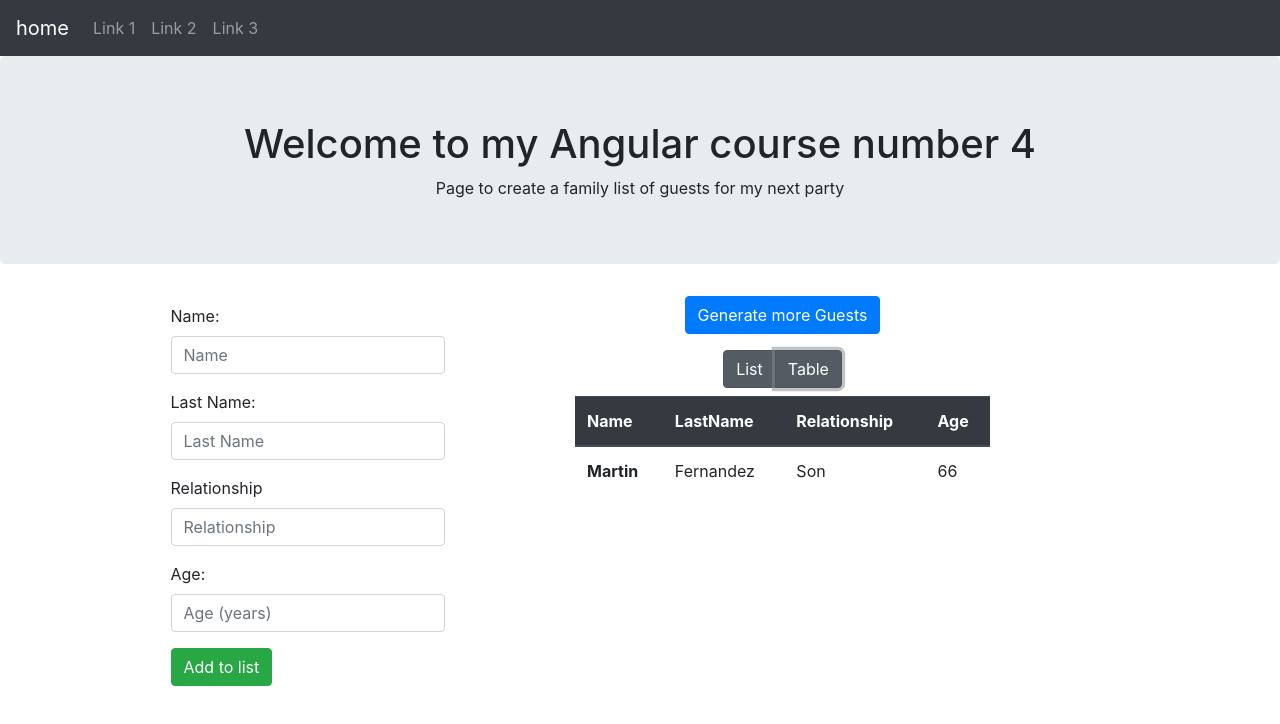
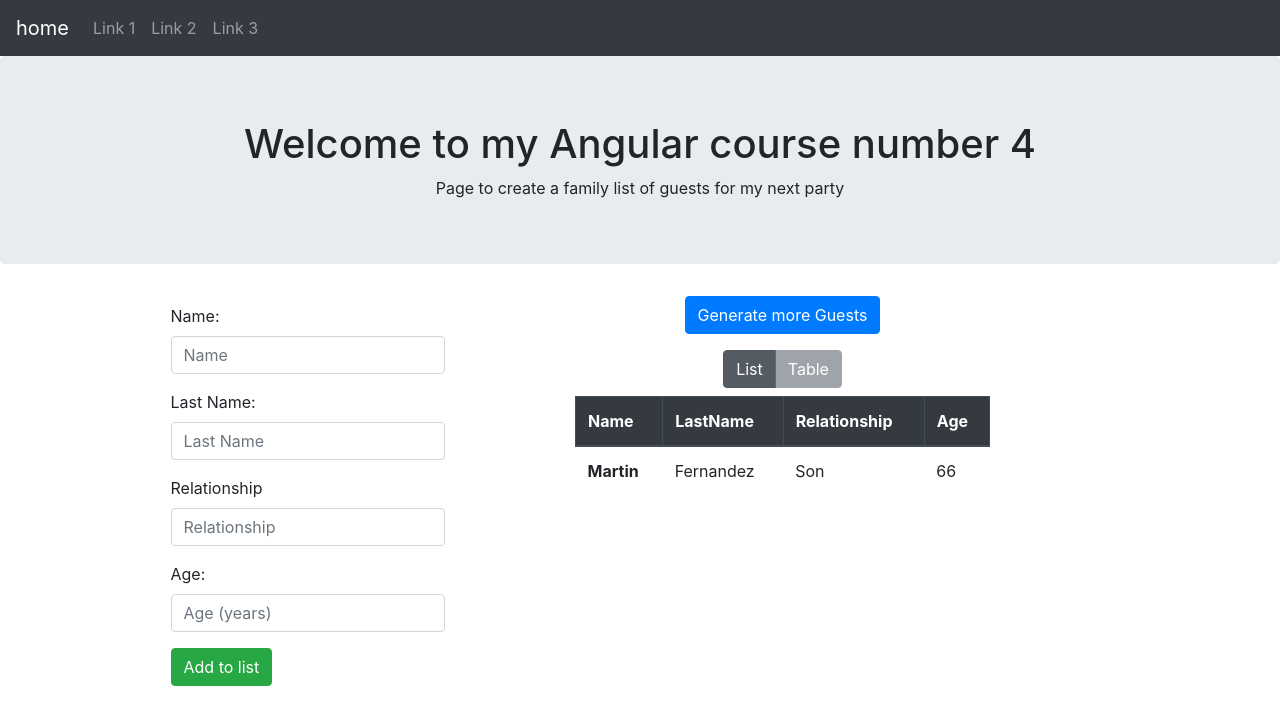
Before and after one commit to juanpa800/Curso-Angular-Parte4, an Angular app: page / in a window 1280 px wide. Both pictures are taken after a click on the button "Table". Shown: the top 724 px of the page. Built offline with nearby package versions, Linux system fonts and the light colour scheme.

Commit message:
Ok table and list button

```diff
--- a/src/app/app.component.html
+++ b/src/app/app.component.html
@@ -61,9 +61,9 @@
           <div class="row mb-2">
             <div class="col d-flex justify-content-center">
               <div class="btn-group btn-group-toggle" data-toggle="buttons">
-                <button class="btn btn-secondary active" name="viewList" id="viewList" checked (click)="changeView()">
+                <button class="btn btn-secondary active" name="viewList" id="viewList" checked (click)="changeView()" [disabled]=tableDisabled>
                   List</button>
-                <button class="btn btn-secondary" name="viewTable" id="viewTable" (click)="changeView()"> Table
+                <button class="btn btn-secondary" name="viewTable" id="viewTable" (click)="changeView()" [disabled]= !tableDisabled> Table
                 </button>
               </div>
             </div>
@@ -76,11 +76,17 @@
               </div>
             </div>
           </div>
+        </div>
+      </div>
+    </div>
+  </div>
+</body>
+
 <ng-template #table>
   <div class="col px-0 d-flex justify-content-center">
     <p class="my-0">
     <table class="table">
-                <thead class="thead-dark">
+      <thead class="thead-dark table-bordered">
         <tr>
           <th scope="col">Name</th>
           <th scope="col">LastName</th>
@@ -99,8 +105,3 @@
     </table>
   </div>
 </ng-template>
-        </div>
-      </div>
-    </div>
-  </div>
-</body>
--- a/src/app/app.component.ts
+++ b/src/app/app.component.ts
@@ -14,7 +14,7 @@ export class AppComponent {
   lastName = "";
   relationship = "";
   age = 0;
-
+  tableDisabled = true;
   modePresentation = "list";
   namesList = ["Hugo", "Martín", "Lucas", "Mateo", "Leo", "Daniel", "Alejandro", "Pablo", "Manuel",
     "Álvaro", "Adrián", "David", "Mario", "Enzo", "Diego", "Marcos", "Izan", "Javier", "Marco", "Álex",
@@ -79,6 +79,8 @@ export class AppComponent {
 
   changeView() {
 
+    this.tableDisabled = !this.tableDisabled;
+
     if (this.modePresentation == 'table') {
       this.modePresentation = 'list';
     }
```
Lines whose indentation alone changed are shown as unchanged.
